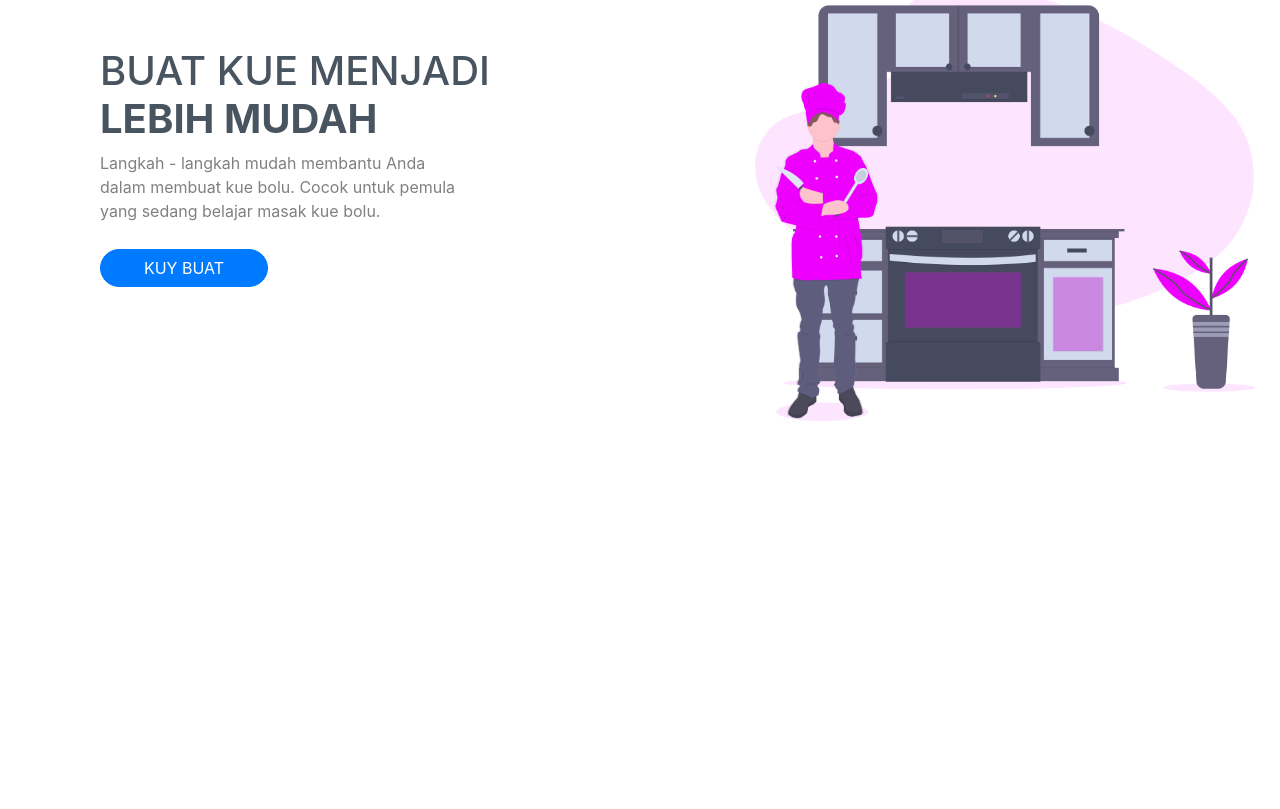
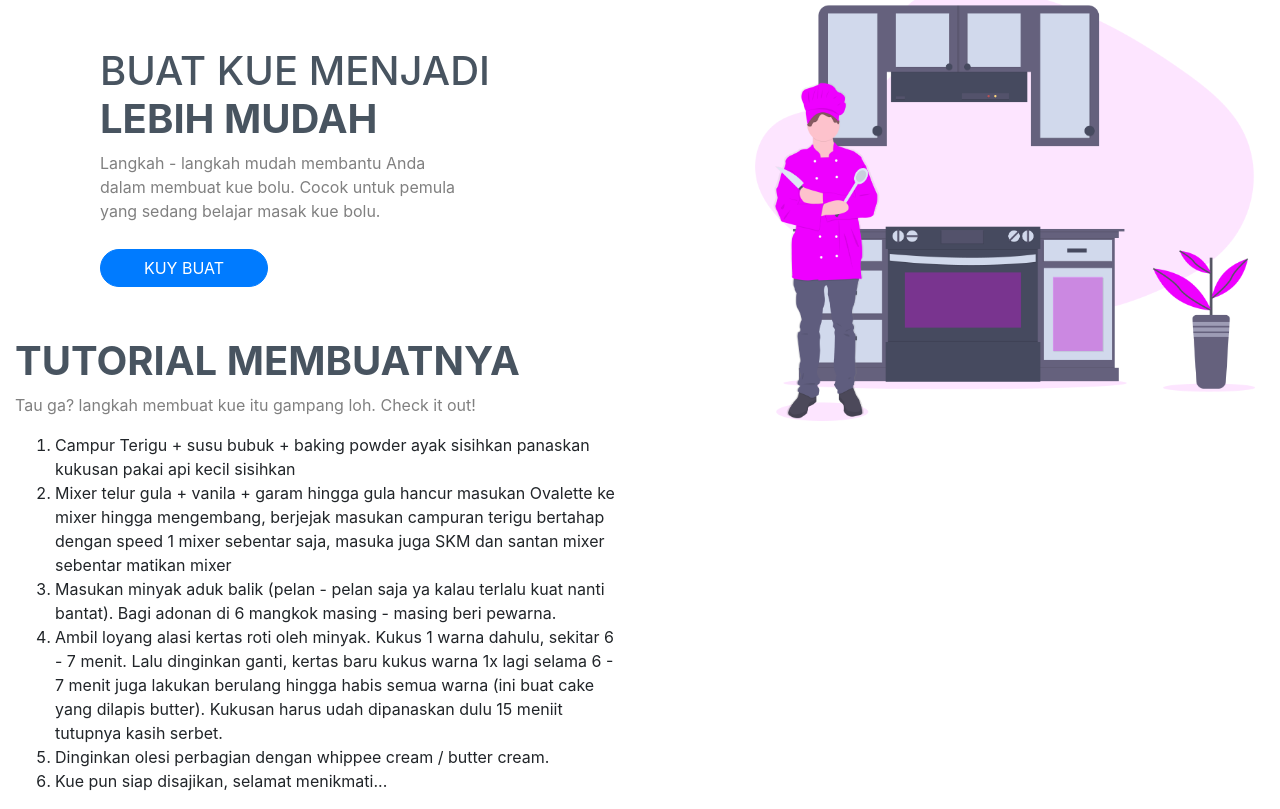
Before and after one commit to cathean/CakeKinian, a plain HTML site: page index.html in a window 1280 px wide. Shown: the part 133-942 px from the top of the page. Before the commit the page ends 800 px from the top, so only its background shows below. Drawn offline with nearby package versions, Linux system fonts and the light colour scheme.

Commit message:
Tutorial FINISH

```diff
--- a/index.html
+++ b/index.html
@@ -54,9 +54,28 @@
   <!-- Akhir Header -->
 
   <!-- Recipe -->
+
   <!-- Akhir Recipe -->
 
   <!-- Tutorial -->
+   <div class="tagline col-md-6">
+      <h1><b>TUTORIAL MEMBUATNYA</b></h1>
+      </h1>
+      <p>Tau ga? langkah membuat kue itu gampang loh. Check it out!</p>
+      <ol>
+        <li>Campur Terigu + susu bubuk + baking powder ayak sisihkan panaskan kukusan pakai api kecil sisihkan</li>
+        <li>Mixer telur gula + vanila + garam hingga gula hancur masukan Ovalette ke mixer hingga mengembang,
+            berjejak masukan campuran terigu bertahap dengan speed 1 mixer sebentar saja, masuka juga SKM dan santan
+            mixer sebentar matikan mixer</li>
+        <li>Masukan minyak aduk balik (pelan - pelan saja ya kalau terlalu kuat nanti bantat). Bagi adonan di 6 mangkok
+            masing - masing beri pewarna.</li>
+        <li>Ambil loyang alasi kertas roti oleh minyak. Kukus 1 warna dahulu, sekitar 6 - 7 menit. Lalu dinginkan ganti,
+            kertas baru kukus warna 1x lagi selama 6 - 7 menit juga lakukan berulang hingga habis semua warna (ini buat
+             cake yang dilapis butter). Kukusan harus udah dipanaskan dulu 15 meniit tutupnya kasih serbet.</li>
+        <li>Dinginkan olesi perbagian dengan whippee cream / butter cream.</li>
+        <li>Kue pun siap disajikan, selamat menikmati...</li>
+      </ol>
+   </div>
   <!-- Akhir Tutorial -->
 
   <!-- Testimonial -->
```
